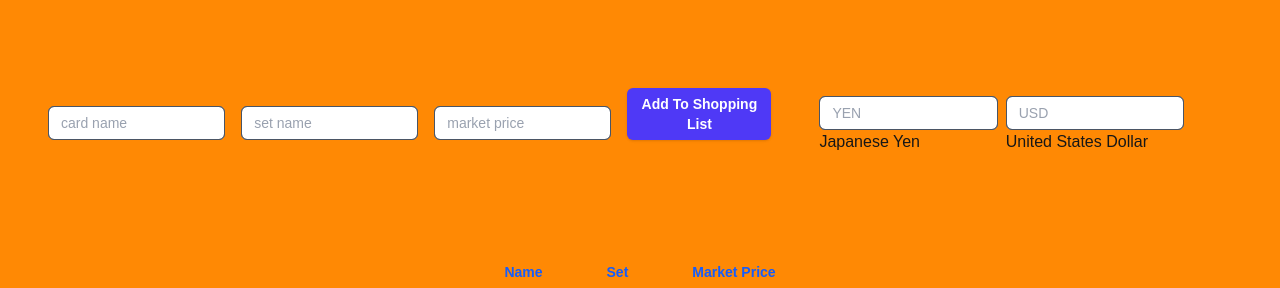
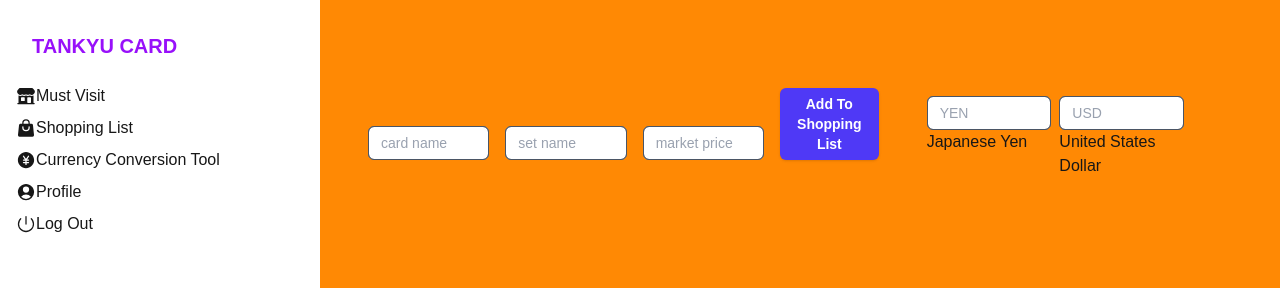
Before and after one commit to EricTDev3/Tankyu-Card, a Next.js app in the folder frontend/: page /shoppingList in a window 1280 px wide. Shown: the top 288 px of the page. Built offline with nearby package versions, Linux system fonts and the light colour scheme; no server answers.

Commit message:
implement Sidebar to component

```diff
--- a/frontend/app/components/ShoppingList.js
+++ b/frontend/app/components/ShoppingList.js
@@ -1,9 +1,10 @@
 "use client";
 import { useState, useEffect } from "react";
 import ShoppingForm from "./ShoppingForm";
+import Sidebar from "./Sidebar";
 import axios from "axios";
 
-export default function Dashboard() {
+export default function ShoppingList() {
   const [token, setToken] = useState(null);
   const [cardList, setCardList] = useState([]);
 
@@ -29,8 +30,9 @@ export default function Dashboard() {
   };
 
   return (
-    <>
-      <div className="flex flex-col items-center bg-orange-400 h-screen">
+    <div className="flex h-screen">
+      <Sidebar />
+      <div className="flex flex-col items-center bg-orange-400 flex-1 overflow-y-auto">
         <ShoppingForm token={token} getCardsList={getCardsList} />
         <table className="table mx-auto w-auto">
           <thead>
@@ -51,6 +53,6 @@ export default function Dashboard() {
           </tbody>
         </table>
       </div>
-    </>
+    </div>
   );
 }
```
